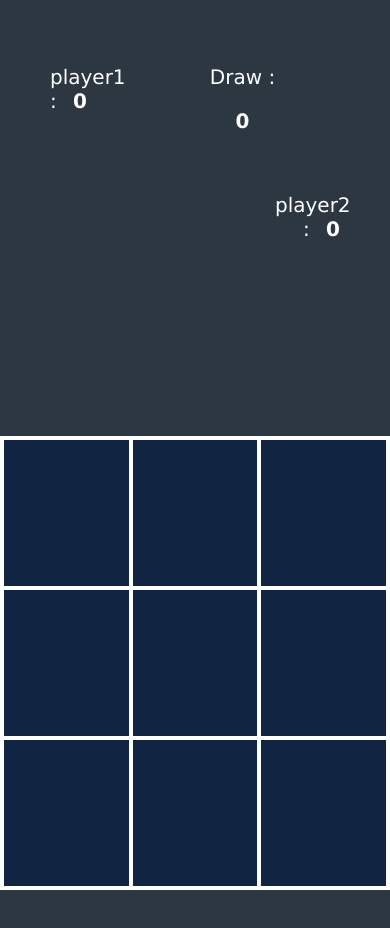
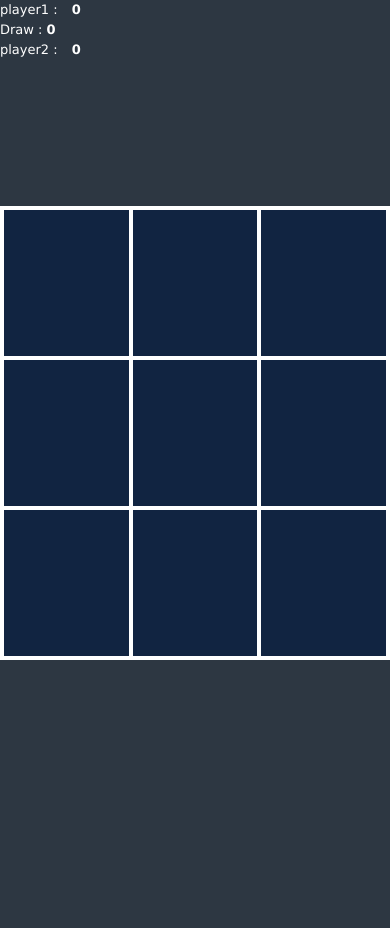
Before and after one commit to Omar-Alhazmi/project-1, a website: page index.html in a window 390 px wide. After the commit the page ends 844 px from the top, so only its background shows below. Drawn offline with nearby package versions, Linux system fonts and the light colour scheme.

Commit message:
fix Responsive Web Design

```diff
--- a/css/style.css
+++ b/css/style.css
@@ -1,12 +1,14 @@
-*, *::after, *::before {
+*,
+*::after,
+*::before {
     box-sizing: border-box;
-  }
+}
 
 
-#myBoard{
+#myBoard {
 
     width: 100vw;
-    height: 100vh;
+    height: 89vh;
     display: grid;
     margin: auto;
     border-collapse: collapse;
@@ -18,13 +20,14 @@
     background-color: rgb(45, 55, 66);
 
 }
-  body {
+
+body {
     margin: 0;
     background-color: rgb(45, 55, 66);
 
-  }
+}
 
-  table#myBoard td{
+table#myBoard td {
     border: 4px solid rgb(255, 255, 255);
     justify-content: center;
     align-items: center;
@@ -34,13 +37,13 @@
     height: 150px;
     cursor: pointer;
     background-color: rgb(17, 36, 65);
-    font: bold 36px ;
-    font-family: Trattatello,fantasy;
+    font: bold 36px;
+    font-family: Trattatello, fantasy;
     font-size: 50px;
     color: #ffff;
 }
 
-table#myBoard td:hover{
+table#myBoard td:hover {
     background-color: rgb(51, 90, 126);
 }
 
@@ -61,58 +64,54 @@ div .b1 {
     cursor: pointer;
 
 }
+
 div .b1:hover {
     background-color: black;
     color: white;
     border-color: white;
-  }
+}
 
-div#reset:hover{
+div#reset:hover {
     background-color: rgb(42, 127, 184);
 }
 
 
 
-.statuseDiv{
-    width: 25%;
+.statuseDiv {
+    width: 27%;
+    float: left;
+}
+
+#contaner {
+    width: 100%;
+    padding: 10px;
+    background-color: rgb(45, 55, 66);
+    margin-left: 5px;
+    flex-direction: column;
+    color: #ffff;
+    justify-content: space-between;
+    text-align: center;
+}
+
+.b1 {
+    width: 50%;
     float: left;
     text-align: center;
     margin: 0;
     padding: 0;
 }
 
-#contaner {
-    width: 100%;
-    margin: 20px 0 100px;
-    padding: 5px;
-    background-color: rgb(45, 55, 66);
-    margin-left: 5px;
-    flex-direction: row;
-    color: #ffff;
-    justify-content: center;
-    text-align: center;
-}
-.b1{
-    width: 50%;
-    float: left;
-    text-align: center;
+#draw {
+    text-align: right;
     margin: 0;
     padding: 0;
-}
-#draw{
-    text-align: center;
-    margin: 20px 70px 0;
-    padding: 20px 0 0 0;
-    justify-items: center;
     font-size: 20px;
     font-family: Verdana, Geneva, Tahoma, sans-serif;
     text-justify: inter-word;
 }
 
-body > div #player2{
-    text-align: right;
-    margin: 20px 20px 0 0;
-    padding: 20px 20px 0 0;
+body>div #player2 {
+    text-align: center;
     float: right;
     font-size: 20px;
     font-family: Verdana, Geneva, Tahoma, sans-serif;
@@ -120,17 +119,15 @@ body > div #player2{
 
 }
 
-body > div #player1{
-    text-align: left;
-    margin: 20px 0 0 20px;
-    padding: 20px 0 0 20px;
+body>div #player1 {
+    text-align: center;
     float: left;
     font-size: 20px;
     font-family: Verdana, Geneva, Tahoma, sans-serif;
     text-justify: inter-word;
 }
 
-.contaner2{
+.contaner2 {
     display: none;
     position: fixed;
     top: 0;
@@ -144,9 +141,48 @@ body > div #player1{
     font-size: 5rem;
     flex-direction: column;
 }
-#p2 ,#p1{
+
+#p2,
+#p1 {
     margin: 0 10px;
 }
-.contaner2.show{
+
+.contaner2.show {
     display: flex;
-  }
+}
+
+@media only screen and (max-width: 500px) {
+    #contaner {
+        display: inline-flex;
+        margin: 0;
+        padding: 0;
+    }
+
+    body>div #player2 {
+        text-align: left;
+        margin: 0;
+        float: left;
+        float: left;
+        font-size: 13px;
+        font-family: Verdana, Geneva, Tahoma, sans-serif;
+        text-justify: inter-word;
+    }
+    #draw {
+        text-align: left;
+        margin: 5px 0 5px 0;
+        padding: 0;
+        font-size: 13px;
+        font-family: Verdana, Geneva, Tahoma, sans-serif;
+        text-justify: inter-word;
+    }
+    body > div #player1 {
+        text-align: left;
+        margin: 0;
+        padding: 0;
+        float: left;
+        font-size: 13px;
+        font-family: Verdana, Geneva, Tahoma, sans-serif;
+        text-justify: inter-word;
+    }
+
+}
--- a/index.html
+++ b/index.html
@@ -14,7 +14,7 @@
 
   <div id="contaner">
     <div id="player1" class="statuseDiv"> player1 : <strong id="p1">0</strong> </div>
-    <div id="draw" class="statuseDiv"> Draw : <p id="ptie"><strong> 0 </strong></P></div>
+    <div id="draw" class="statuseDiv"> Draw : <strong id="ptie">0</strong></div>
       <div id="player2" class="statuseDiv"> player2 : <strong id="p2">0</strong> </div>
   </div>
 
```
